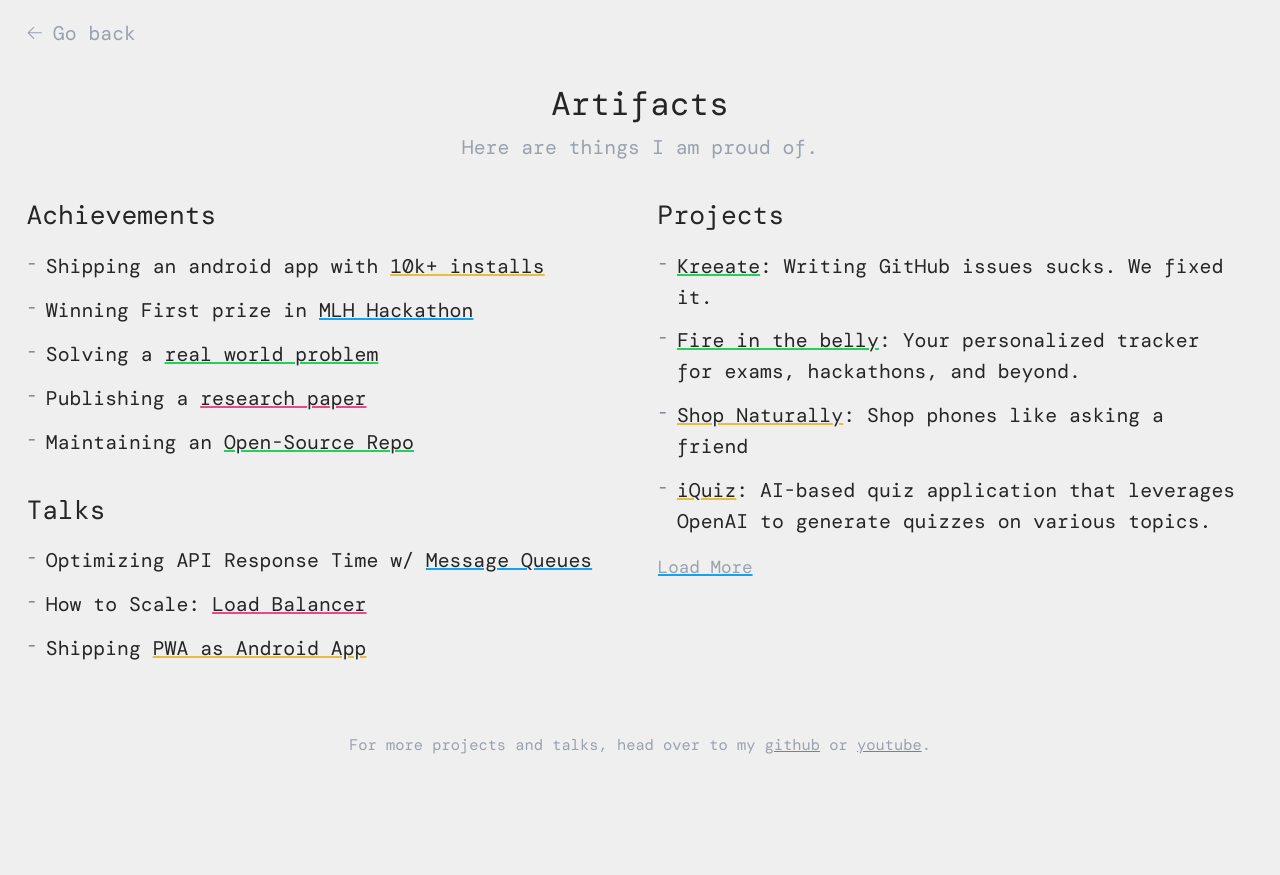
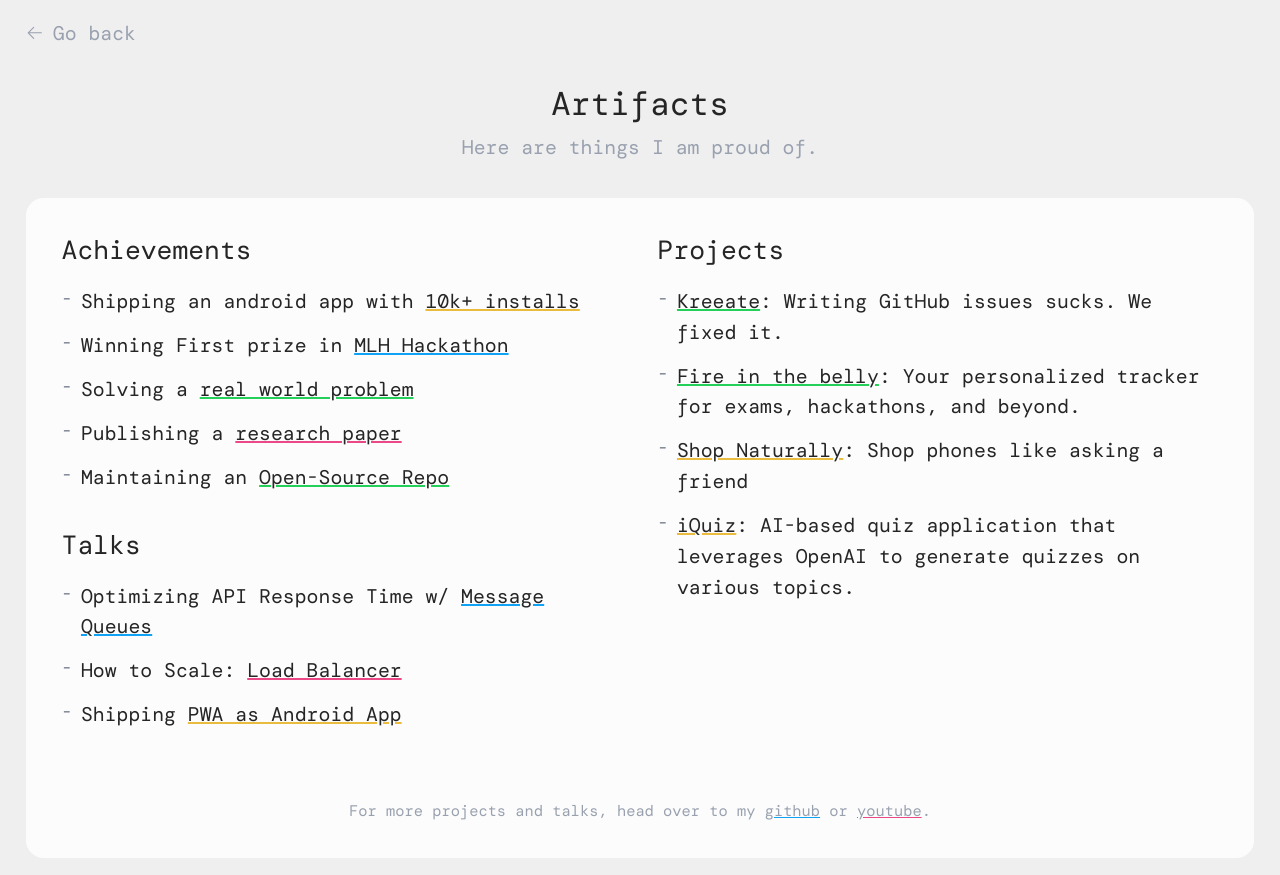
Before and after one commit to Logan1x/Logan1x.github.io, a React (Vite) app: page /artifacts in a window 1280 px wide. Before the commit the page ends 818 px from the top, so only its background shows below. Built offline with nearby package versions, Linux system fonts and the light colour scheme; a web font is replaced by a local one.

Commit message:
added white backdrop

```diff
--- a/src/Projects.tsx
+++ b/src/Projects.tsx
@@ -214,7 +214,7 @@
   };
 
   return (
-    <div className="max-w-7xl mx-auto mb-4 min-h-screen">
+    <div className="max-w-7xl mx-auto mb-4">
       <Link
         to="/"
         className="text-lg text-gray-400 pt-4 flex items-center gap-2 cursor-pointer"
@@ -246,6 +246,7 @@
           </p>
         </div>
 
+        <div className="bg-white/80 backdrop-blur-sm rounded-2xl p-6 lg:p-8">
           <div className="lg:grid lg:grid-cols-2 lg:gap-8">
             <div className="space-y-8">
               <section className="mb-8">
@@ -282,7 +283,7 @@
               </section>
             </div>
 
-          <section className="lg:h-[calc(100vh-300px)] lg:overflow-y-auto scrollbar-thin scrollbar-thumb-gray-600 scrollbar-track-transparent pr-2">
+            <section className="lg:h-[calc(100vh-420px)] lg:overflow-y-auto scrollbar-thin scrollbar-thumb-gray-600 scrollbar-track-transparent pr-2">
               <h2 className="text-2xl mb-4">Projects</h2>
               <ul className="space-y-3 pb-4">
                 {colorizedLinks.projects
@@ -341,6 +342,7 @@
           </p>
         </div>
       </div>
+    </div>
   );
 };
 
```
Lines whose indentation alone changed are shown as unchanged.
